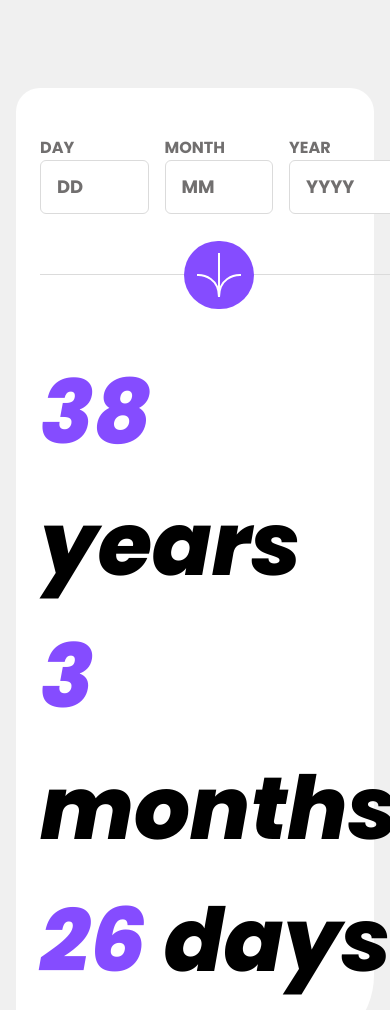
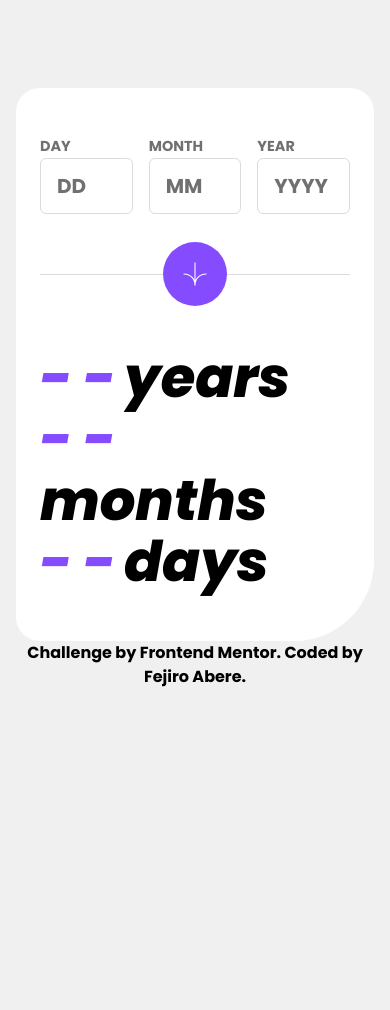
Before and after one commit to Fejiro001/age-calculator-app, a website: page index.html in a window 390 px wide. Shown: the top 1010 px of the page. After the commit the page ends 844 px from the top, so only its background shows below. Drawn offline with Linux system fonts and the light colour scheme.

Commit message:
mobile and desktop styling done

```diff
--- a/index.html
+++ b/index.html
@@ -6,6 +6,28 @@
     <meta
       name="description"
       content="An application that calculates your age in years, months and days to current date"
+    />
+
+    <link
+      rel="preload"
+      href="./assets/fonts/Poppins-Italic.ttf"
+      as="font"
+      type="font/ttf"
+      crossorigin
+    />
+    <link
+      rel="preload"
+      href="./assets/fonts/Poppins-ExtraBoldItalic.ttf"
+      as="font"
+      type="font/ttf"
+      crossorigin
+    />
+    <link
+      rel="preload"
+      href="./assets/fonts/Poppins-Bold.ttf"
+      as="font"
+      type="font/ttf"
+      crossorigin
     />
 
     <link
@@ -24,22 +46,22 @@
     class="bg-off-white min-h-screen flex flex-col justify-start lg:justify-center items-center font-primary px-4 pt-[5.5rem] lg:pt-0"
   >
     <main
-      class="bg-white container mx-auto py-12 px-6 rounded-t-3xl rounded-ee-[5rem] rounded-es-3xl grid gap-4 max-w-[52rem]"
+      class="bg-white container mx-auto py-12 px-6 lg:px-[3.25rem] rounded-t-3xl rounded-ee-[5rem] lg:rounded-ee-[9rem] rounded-es-3xl gap-4 lg:gap-0 grid max-w-[52rem]"
     >
-      <form class="flex justify-start gap-4 pb-11 lg:p-0">
-        <div class="flex-1">
+      <form class="flex justify-start gap-4 lg:gap-8 pb-11 lg:p-0 w-fit">
+        <div class="input-container-style">
           <label for="day" class="label-style">Day</label>
           <input class="input-style" type="text" placeholder="DD" id="day" />
           <span class="error"></span>
         </div>
 
-        <div class="flex-1">
+        <div class="input-container-style">
           <label for="month" class="label-style">Month</label>
           <input class="input-style" type="text" placeholder="MM" id="month" />
           <span class="error"></span>
         </div>
 
-        <div class="flex-1">
+        <div class="input-container-style">
           <label for="year" class="label-style">Year</label>
           <input class="input-style" type="text" placeholder="YYYY" id="year" />
           <span class="error"></span>
@@ -49,10 +71,10 @@
       <div class="flex items-center relative">
         <hr class="w-full border-light-grey" />
         <button
-          class="bg-primary rounded-full p-3 absolute left-1/2 -translate-x-1/2 lg:static"
+          class="bg-primary rounded-full p-5 lg:py-5 lg:px-6 absolute left-1/2 -translate-x-1/2 lg:static lg:-translate-x-0"
         >
           <img
-            class="h-auto"
+            class="size-6 lg:size-14"
             src="./assets/images/icon-arrow.svg"
             alt="arrow down icon"
           />
@@ -60,9 +82,9 @@
       </div>
 
       <div class="pt-14 lg:p-0">
-        <p class="date-style"><span class="date-span-style">38</span> years</p>
-        <p class="date-style"><span class="date-span-style">3</span> months</p>
-        <p class="date-style"><span class="date-span-style">26</span> days</p>
+        <p class="date-style"><span class="date-span-style">- -</span>years</p>
+        <p class="date-style"><span class="date-span-style">- -</span>months</p>
+        <p class="date-style"><span class="date-span-style">- -</span>days</p>
       </div>
     </main>
 
@@ -71,10 +93,15 @@
       <a
         href="https://www.frontendmentor.io?ref=challenge"
         target="_blank"
-        class="text-primary"
+        class="hover:text-primary"
         >Frontend Mentor</a
       >. Coded by
-      <a href="" target="_blank" class="text-primary">Fejiro Abere</a>.
+      <a
+        href="https://www.frontendmentor.io/profile/Fejiro001"
+        target="_blank"
+        class="hover:text-primary"
+        >Fejiro Abere</a
+      >.
     </footer>
   </body>
 </html>
--- a/src/style.css
+++ b/src/style.css
@@ -25,19 +25,22 @@
 }
 
 @layer components {
+  .input-container-style {
+    @apply flex flex-col flex-1;
+  }
   .label-style {
-    @apply text-smokey-grey uppercase font-bold;
+    @apply text-smokey-grey uppercase font-bold text-label-font;
   }
   .input-style {
-    @apply border-light-grey border w-full py-3 px-4 rounded-md text-lg placeholder:text-smokey-grey font-bold focus:outline-primary;
+    @apply border-light-grey border w-full max-w-40 py-3 px-4 rounded-md text-input-font placeholder:text-smokey-grey font-bold focus:outline-primary;
   }
   .date-style {
-    @apply text-large font-extrabold italic;
+    @apply text-large font-extrabold italic leading-[1.1] text-wrap;
   }
   .date-span-style {
-    @apply text-primary;
+    @apply text-primary pe-2;
   }
   .error {
-    @apply text-light-red font-normal italic text-sm;
+    @apply text-light-red font-normal italic text-small;
   }
 }
--- a/tailwind.config.js
+++ b/tailwind.config.js
@@ -1,6 +1,6 @@
 /** @type {import('tailwindcss').Config} */
 module.exports = {
-  content: ["./src/**/*.{js}", "index.html"],
+  content: ["./src/script.js}", "index.html"],
   theme: {
     screens: {
       lg: "820px",
@@ -10,7 +10,10 @@ module.exports = {
         primary: ["Poppins", "sans-serif"],
       },
       fontSize: {
-        large: "clamp(3.75rem,6rem,5.5rem)"
+        "label-font": "clamp(.9rem,.8vw,2rem)",
+        "input-font": "clamp(1.25rem,2.2vw,3rem)",
+        large: "clamp(3.5rem,8vw,6.5rem)",
+        "small": "clamp(1.25rem,2vw,2.5rem)"
       },
       colors: {
         primary: "hsl(259, 100%, 65%)",
```
Also changed, not shown: src/output.css.
